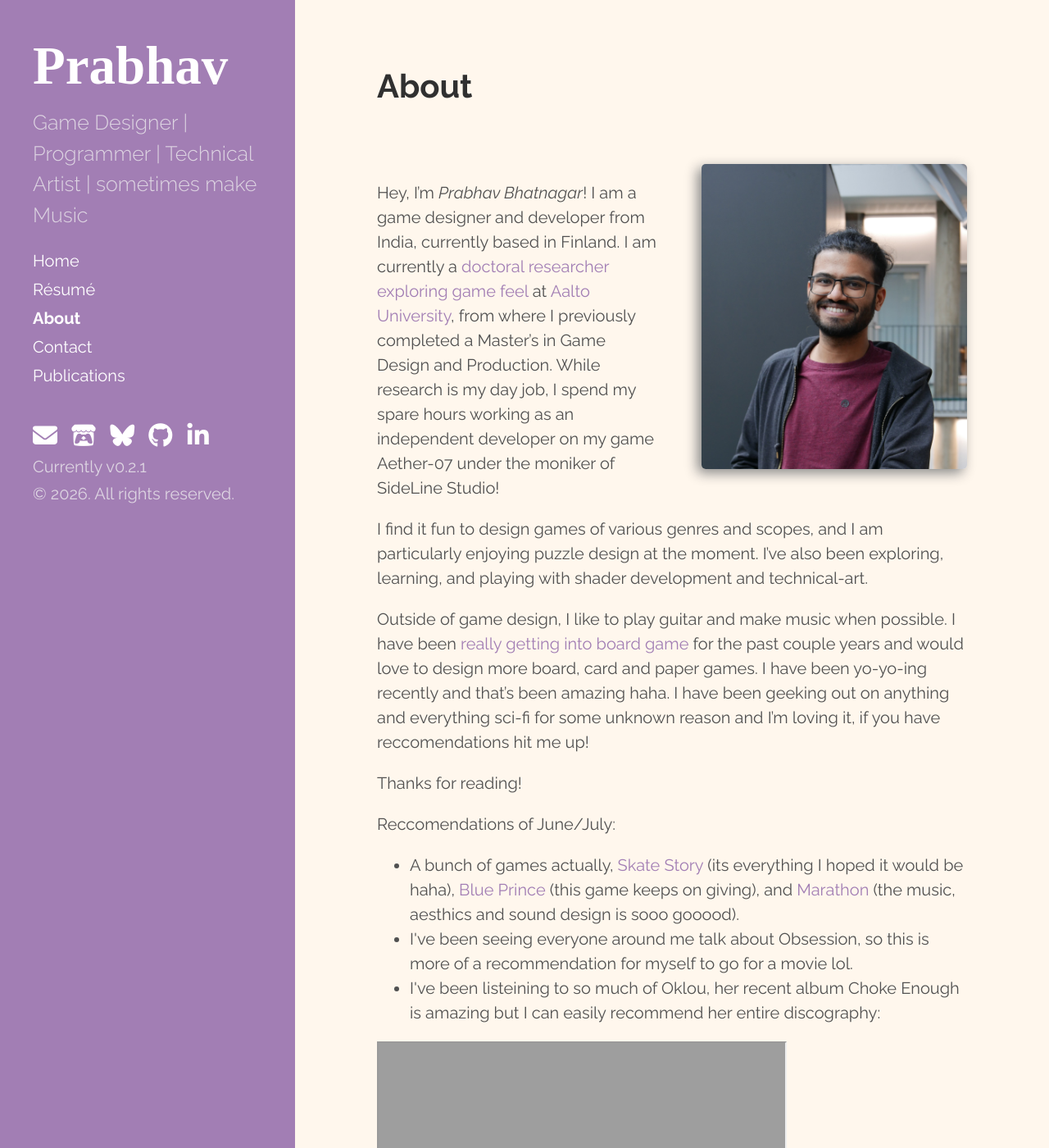
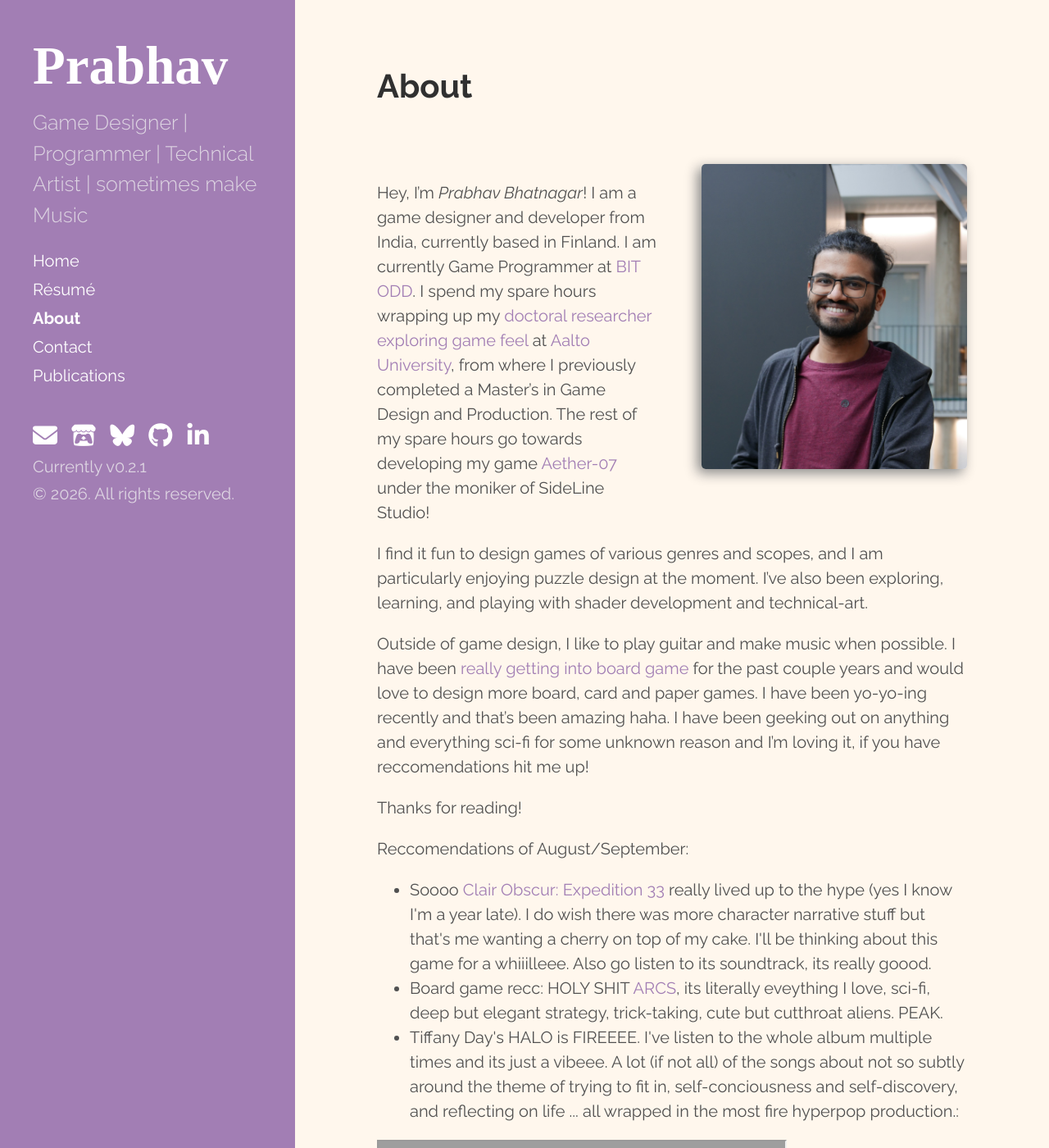
Before and after one commit to Prabhav2B/prabhav2b.github.io, a Jekyll site: the page built from pages/about.md, in a window 1280 px wide and 1400 px high. Shown: the whole window at 82% size. Built offline with Jekyll 4.4.1, drawn with Linux system fonts in a browser that asks for light colours; nearby versions of some CDN libraries; grey boxes are pictures that could not be loaded.

Commit message:
added reccs for Aug/Sept

```diff
--- a/pages/about.md
+++ b/pages/about.md
@@ -5,7 +5,7 @@ title: About
 
 <img style="float: right; width:45%; height:auto; box-shadow: -5px 5px 15px #888888; margin-left: 50px;" src="/assets/images/me/P1040653.JPG">
 
-Hey, I'm *Prabhav Bhatnagar*! I am a game designer and developer from India, currently based in Finland. I am currently a [doctoral researcher exploring game feel](https://scholar.google.com/citations?user=AmMe8_EAAAAJ&hl=en) at [Aalto University](https://www.aalto.fi/en/people/prabhav-bhatnagar), from where I previously completed a Master's in Game Design and Production. While research is my day job, I spend my spare hours working as an independent developer on my game Aether-07 under the moniker of SideLine Studio!
+Hey, I'm *Prabhav Bhatnagar*! I am a game designer and developer from India, currently based in Finland. I am currently Game Programmer at [BIT ODD](https://bit-odd.com). I spend my spare hours wrapping up my [doctoral researcher exploring game feel](https://scholar.google.com/citations?user=AmMe8_EAAAAJ&hl=en) at [Aalto University](https://www.aalto.fi/en/people/prabhav-bhatnagar), from where I previously completed a Master's in Game Design and Production. The rest of my spare hours go towards developing my game [Aether-07](https://store.steampowered.com/app/4715830/Aether07_Demo/) under the moniker of SideLine Studio!
 
 I find it fun to design games of various genres and scopes, and I am particularly enjoying puzzle design at the moment. I've also been exploring, learning, and playing with shader development and technical-art.
 
@@ -13,12 +13,12 @@ Outside of game design, I like to play guitar and make music when possible. I ha
 
 Thanks for reading!
 
-Reccomendations of June/July:
+Reccomendations of August/September:
 
 <ul>
-<li>A bunch of games actually,  <a style="overflow-wrap: break-word;" href="https://store.steampowered.com/app/1263240/Skate_Story/" target="_blank">Skate Story</a> (its everything I hoped it would be haha), <a style="overflow-wrap: break-word;" href="https://store.steampowered.com/app/1569580/Blue_Prince/" target="_blank">Blue Prince</a> (this game keeps on giving), and <a style="overflow-wrap: break-word;" href="https://store.steampowered.com/app/3065800/Marathon/" target="_blank">Marathon</a> (the music, aesthics and sound design is sooo gooood).</li>
-<li>I've been seeing everyone around me talk about Obsession, so this is more of a recommendation for myself to go for a movie lol.</li>
-<li>I've been listeining to so much of Oklou, her recent album Choke Enough is amazing but I can easily recommend her entire discography: </li>
+<li>Soooo <a style="overflow-wrap: break-word;" href="https://store.steampowered.com/app/1903340/Clair_Obscur_Expedition_33/" target="_blank">Clair Obscur: Expedition 33</a> really lived up to the hype (yes I know I'm a year late). I do wish there was more character narrative stuff but that's me wanting a cherry on top of my cake. I'll be thinking about this game for a whiiilleee. Also go listen to its soundtrack, its really goood.</li>
+<li>Board game recc: HOLY SHIT <a style="overflow-wrap: break-word;" href="https://boardgamegeek.com/boardgame/359871/arcs" target="_blank">ARCS</a>, its literally eveything I love, sci-fi, deep but elegant strategy, trick-taking, cute but cutthroat aliens. PEAK.</li>
+<li>Tiffany Day's HALO is FIREEEE. I've listen to the whole album multiple times and its just a vibeee. A lot (if not all) of the songs about not so subtly around the theme of trying to fit in, self-conciousness and self-discovery, and reflecting on life ... all wrapped in the most fire hyperpop production.: </li>
 </ul>
 
-<iframe src="https://embed.tidal.com/albums/415961069" width="500" height="275" allow="encrypted-media; fullscreen; clipboard-write https://embed.tidal.com; web-share" sandbox="allow-same-origin allow-scripts allow-forms allow-popups allow-popups-to-escape-sandbox" style="color-scheme: light dark" title="TIDAL Embed Player" />
+<iframe src="https://embed.tidal.com/albums/494051774" width="500" height="275" allow="encrypted-media; fullscreen; clipboard-write https://embed.tidal.com; web-share" sandbox="allow-same-origin allow-scripts allow-forms allow-popups allow-popups-to-escape-sandbox" style="color-scheme: light dark" title="TIDAL Embed Player" />
```
